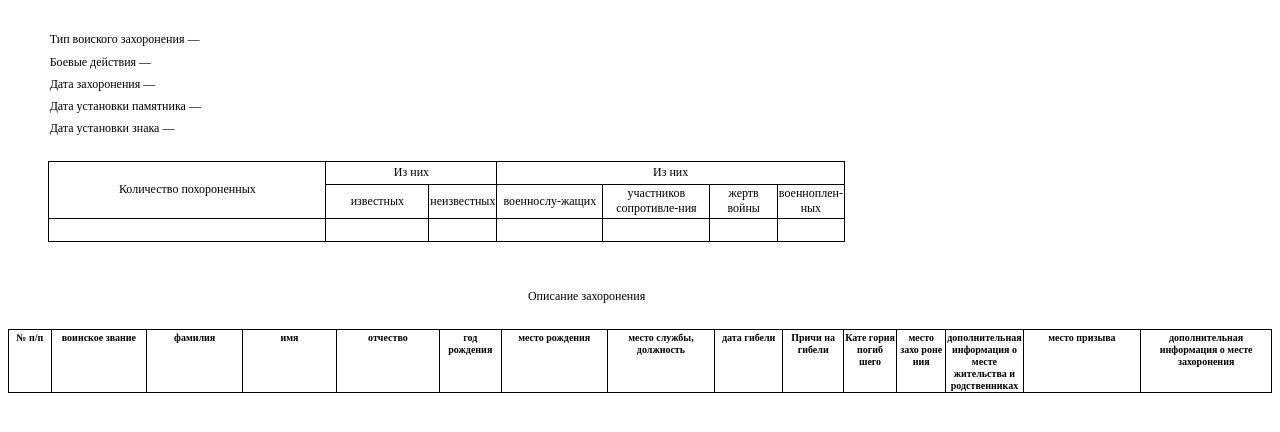
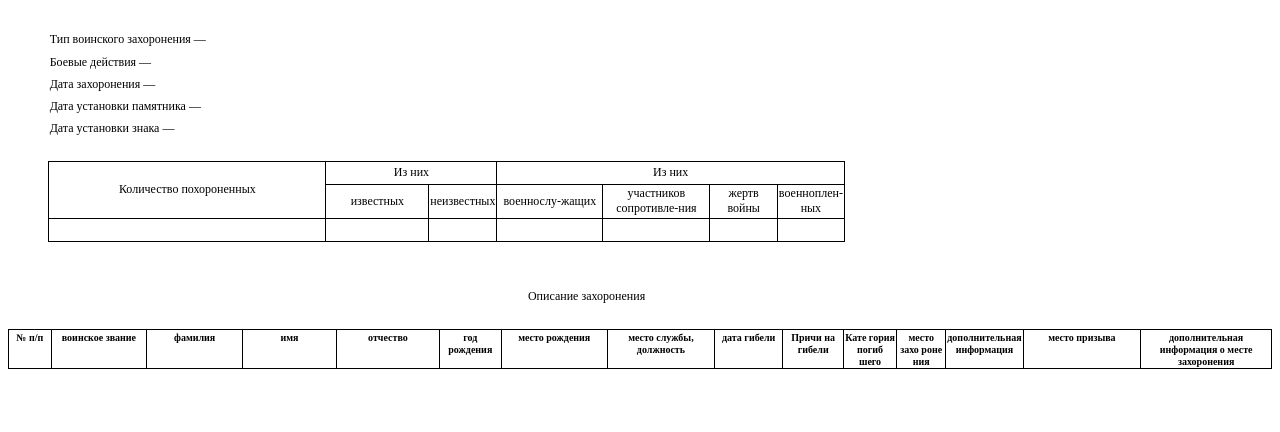
Before and after one commit to 6jlarogap/mil, a Django app: template common/templates/reports/report_2.html in a window 1280 px wide. Shown: the part 203-635 px from the top of the page. Run offline with Django 3.2, Linux system fonts and the light colour scheme; the template is opened without the code that fills it, so the values that code supplies are empty; parts of the project's set-up code (start-up, migrations or seed data) failed here and were passed over; some libraries are stand-ins or nearby versions.

Commit message:
Именования в таблицах и формах

```diff
--- a/common/forms.py
+++ b/common/forms.py
@@ -418,7 +418,7 @@ class PersonAdminForm(forms.ModelForm):
     death_date = UnclearDateField(label=u"Дата гибели", required=False)
     duplicate_ok = forms.BooleanField(label=u"Да, создайте дублирующую запись", required=False, widget=forms.HiddenInput)
     birth_location = LocationField(label=u"Место рождения", required=False, partial=True, widget=AdminLocationWidget)
-    birth_location_info = forms.CharField(label=u"Доп.информация о месте рождения", required=False, widget=forms.Textarea)
+    birth_location_info = forms.CharField(label=u"Доп.информация", required=False, widget=forms.Textarea)
 
     class Meta:
         model = Person
--- a/common/templates/reports/report_1.html
+++ b/common/templates/reports/report_1.html
@@ -143,7 +143,7 @@
 		<TD ALIGN="LEFT" VALIGN=BOTTOM SDNUM="1033;1033;General"><FONT FACE="Times New Roman" SIZE=3 COLOR="#000000"><BR></FONT></TD>
 	</TR>
     <TR>
-        <TD HEIGHT="20" colspan="8" ALIGN="LEFT" VALIGN=BOTTOM SDNUM="1033;1033;General"><FONT FACE="Times New Roman" SIZE=3 COLOR="#000000">дополнительная информация о месте рождения - {{ person.birth_location.info|default:"" }}</FONT></TD>
+        <TD HEIGHT="20" colspan="8" ALIGN="LEFT" VALIGN=BOTTOM SDNUM="1033;1033;General"><FONT FACE="Times New Roman" SIZE=3 COLOR="#000000">дополнительная информация - {{ person.birth_location.info|default:"" }}</FONT></TD>
         <TD ALIGN="LEFT" VALIGN=BOTTOM SDNUM="1033;1033;General"><FONT FACE="Times New Roman" SIZE=3 COLOR="#000000"><BR></FONT></TD>
         <TD ALIGN="LEFT" VALIGN=BOTTOM SDNUM="1033;1033;General"><FONT FACE="Times New Roman" SIZE=3 COLOR="#000000"><BR></FONT></TD>
     </TR>
--- a/common/templates/reports/report_2.html
+++ b/common/templates/reports/report_2.html
@@ -199,7 +199,7 @@
 </TR>
 <TR>
     <TD HEIGHT="22" ALIGN="RIGHT" VALIGN=BOTTOM ><B><FONT><BR></FONT></B></TD>
-    <TD COLSPAN=5 ALIGN="LEFT" VALIGN=MIDDLE ><FONT>Тип воиского захоронения {{ burial.burial_type.short_name|default:"&mdash;" }}</FONT></TD>
+    <TD COLSPAN=5 ALIGN="LEFT" VALIGN=MIDDLE ><FONT>Тип воинского захоронения {{ burial.burial_type.short_name|default:"&mdash;" }}</FONT></TD>
     <TD ALIGN="LEFT" VALIGN=BOTTOM ><FONT><BR></FONT></TD>
     <TD ALIGN="LEFT" VALIGN=MIDDLE ><B><FONT><BR></FONT></B></TD>
 </TR>
@@ -450,7 +450,7 @@
         <TH STYLE="border: 1px solid #000000;" ALIGN="CENTER" VALIGN=TOP ><FONT FACE="Times New Roman" COLOR="#000000">Причи на гибели</FONT></TH>
         <TH STYLE="border: 1px solid #000000;" ALIGN="CENTER" VALIGN=TOP ><FONT FACE="Times New Roman" COLOR="#000000">Кате гория погиб шего</FONT></TH>
         <TH STYLE="border: 1px solid #000000;" ALIGN="CENTER" VALIGN=TOP ><FONT FACE="Times New Roman" COLOR="#000000">место захо роне ния</FONT></TH>
-        <TH STYLE="border: 1px solid #000000;" ALIGN="CENTER" VALIGN=TOP ><FONT FACE="Times New Roman" COLOR="#000000">дополнительная информация о месте жительства и родственниках</FONT></TH>
+        <TH STYLE="border: 1px solid #000000;" ALIGN="CENTER" VALIGN=TOP ><FONT FACE="Times New Roman" COLOR="#000000">дополнительная информация</FONT></TH>
         <TH STYLE="border: 1px solid #000000;" ALIGN="CENTER" VALIGN=TOP ><FONT FACE="Times New Roman" COLOR="#000000">место призыва </FONT></TH>
         <TH STYLE="border: 1px solid #000000;" ALIGN="CENTER" VALIGN=TOP ><FONT FACE="Times New Roman" COLOR="#000000">дополнительная информация о месте захоронения</FONT></TH>
     </TR>
--- a/common/templates/reports/report_2b.html
+++ b/common/templates/reports/report_2b.html
@@ -212,7 +212,7 @@
 <TR>
     <TD HEIGHT="20" ALIGN="LEFT" VALIGN=BOTTOM><FONT FACE="Times New Roman" SIZE=3 COLOR="#000000"><BR></FONT></TD>
     <TD ALIGN="RIGHT" VALIGN=BOTTOM><I><FONT FACE="Times New Roman" SIZE=3 COLOR="#000000">из них</FONT></I></TD>
-    <TD ALIGN="RIGHT" VALIGN=BOTTOM colspan="3"><FONT FACE="Times New Roman" SIZE=3 COLOR="#000000">военнные кладбища -</FONT></TD>
+    <TD ALIGN="RIGHT" VALIGN=BOTTOM colspan="3"><FONT FACE="Times New Roman" SIZE=3 COLOR="#000000">воинские кладбища -</FONT></TD>
     <TD ALIGN="LEFT" VALIGN=BOTTOM><FONT FACE="Times New Roman" SIZE=3 COLOR="#000000"><BR></FONT></TD>
     <TD ALIGN="LEFT" VALIGN=BOTTOM><FONT FACE="Times New Roman" SIZE=3 COLOR="#000000">{{ types.war }}</FONT></TD>
     <TD ALIGN="LEFT" VALIGN=BOTTOM><FONT FACE="Times New Roman" SIZE=3 COLOR="#000000"><BR></FONT></TD>
```
Also changed, not shown: common/models.py (+4 -4 lines).
